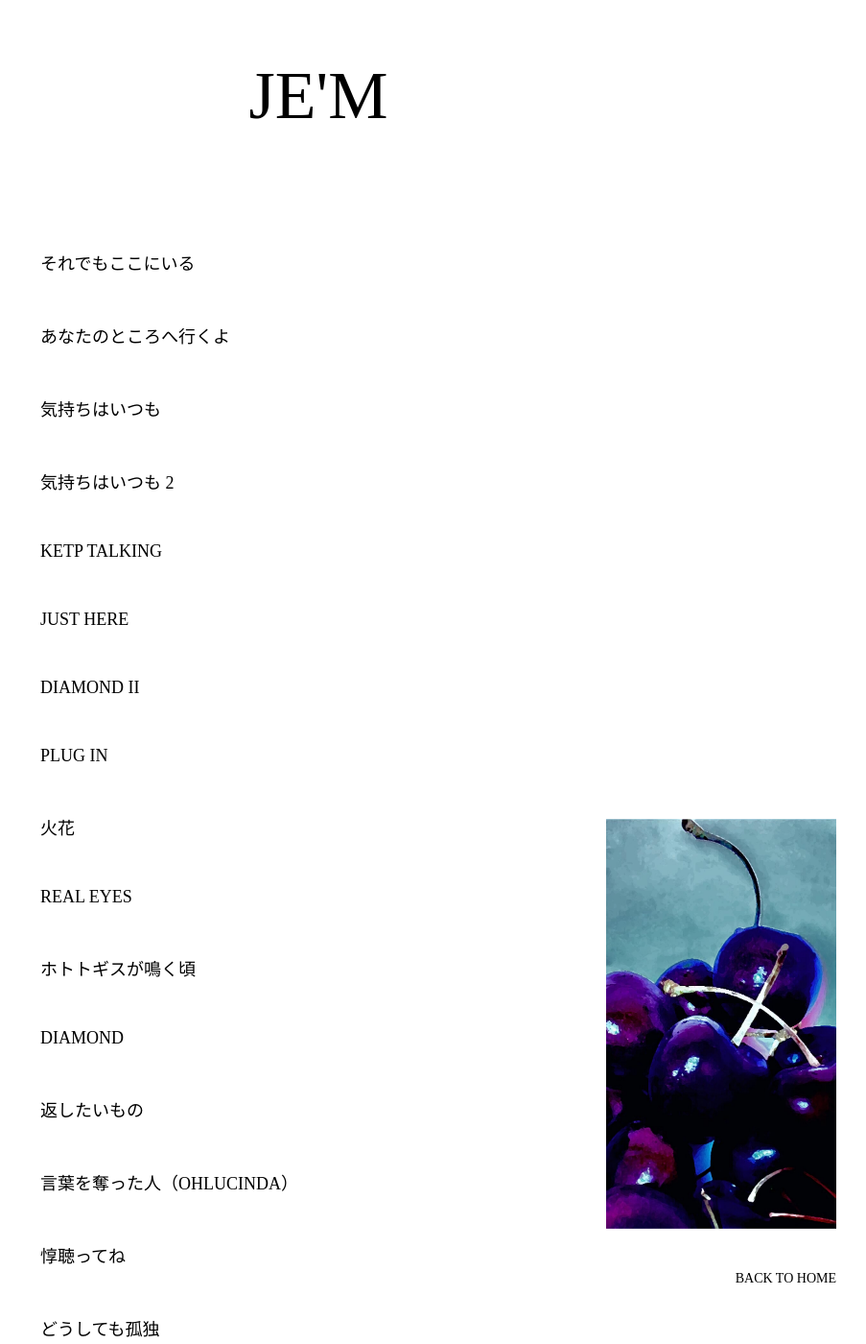
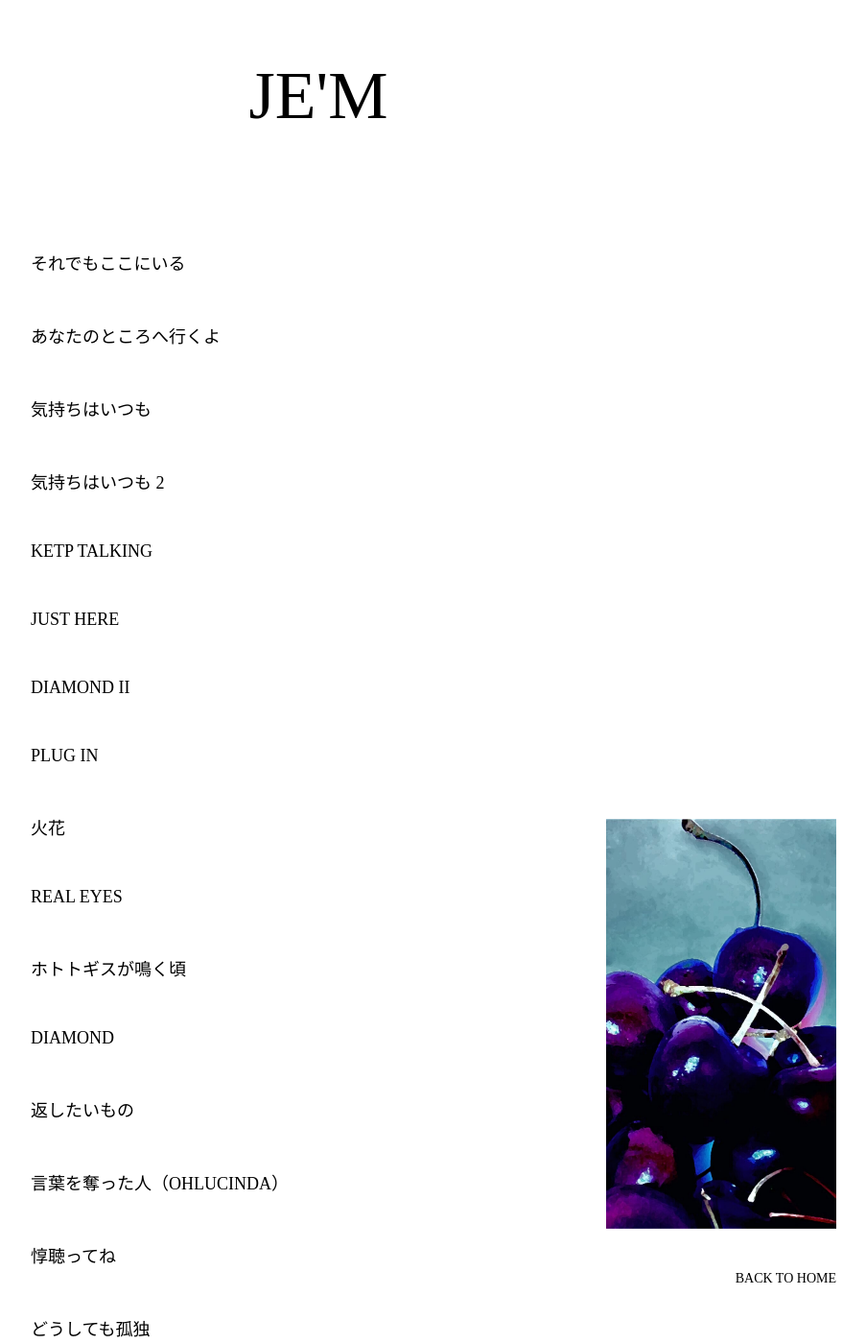
Before and after one commit to ohlucinda/jemlyrics, a Jekyll site: the page built from lyrics.md, in a window 1280 px wide and 1400 px high. Shown: the whole window at 96% size, without its empty margins (308-1211 px from the left). Built offline with Jekyll 4.4.1, drawn with Linux system fonts in a browser that asks for light colours; some web fonts are replaced.

Commit message:
Update titles.html

```diff
--- a/_layouts/titles.html
+++ b/_layouts/titles.html
@@ -21,7 +21,7 @@
   display: flex;
   flex-direction: column;
   align-items: center;
-  padding: 60px 60px 100px;
+  padding: 60px 40px 100px;   /* ←ここ戻す（重要） */
   gap: 120px;
 }
 
@@ -64,16 +64,10 @@
   }
 }
 
-/* iPad mini（ここも全部含めて書いてる） */
+/* iPad mini / スマホ */
 @media (max-width: 820px) {
-
   .art {
     display: none;
-  }
-
-  .list {
-    width: 100%;
-    margin-left: 6%;   /* ←ここで左の余白を戻す */
   }
 }
 
```
